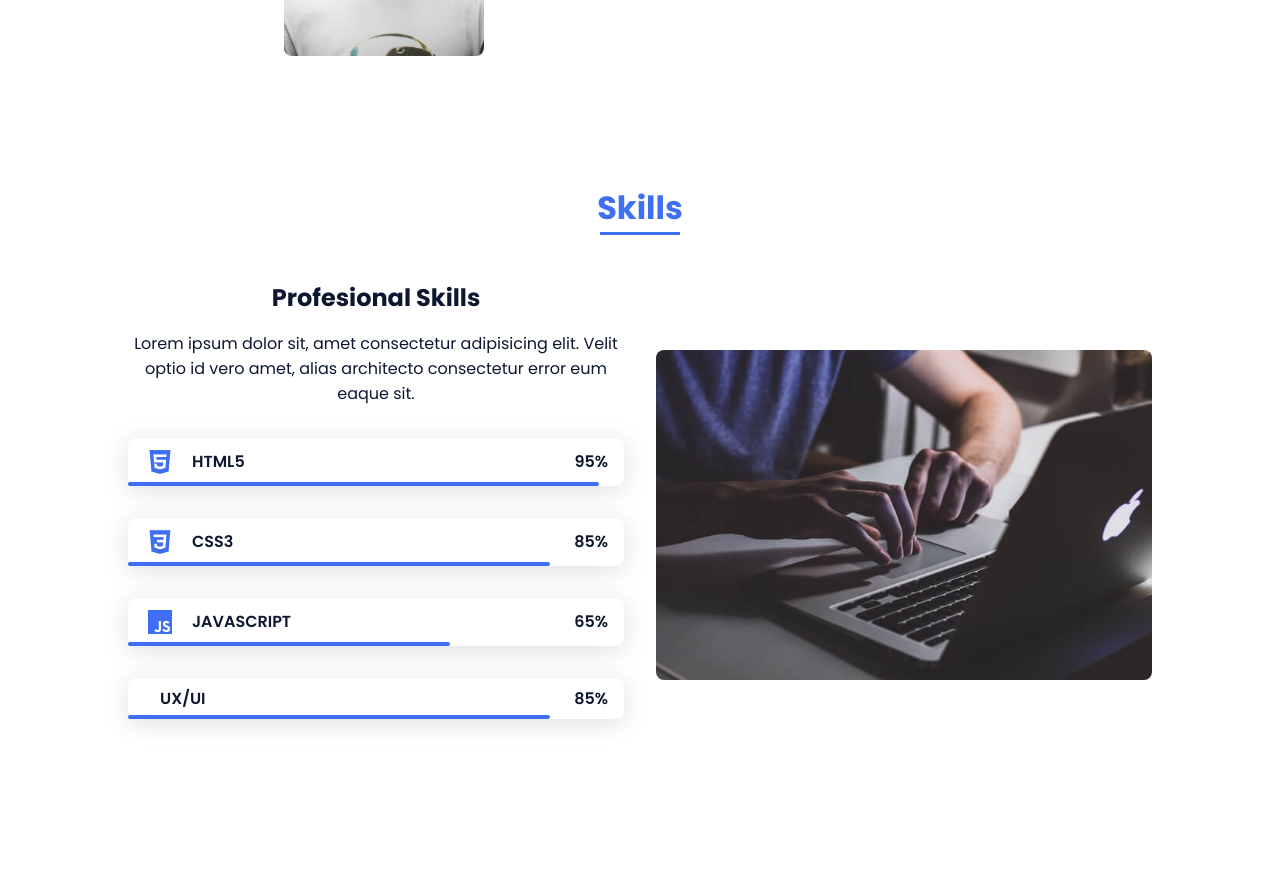
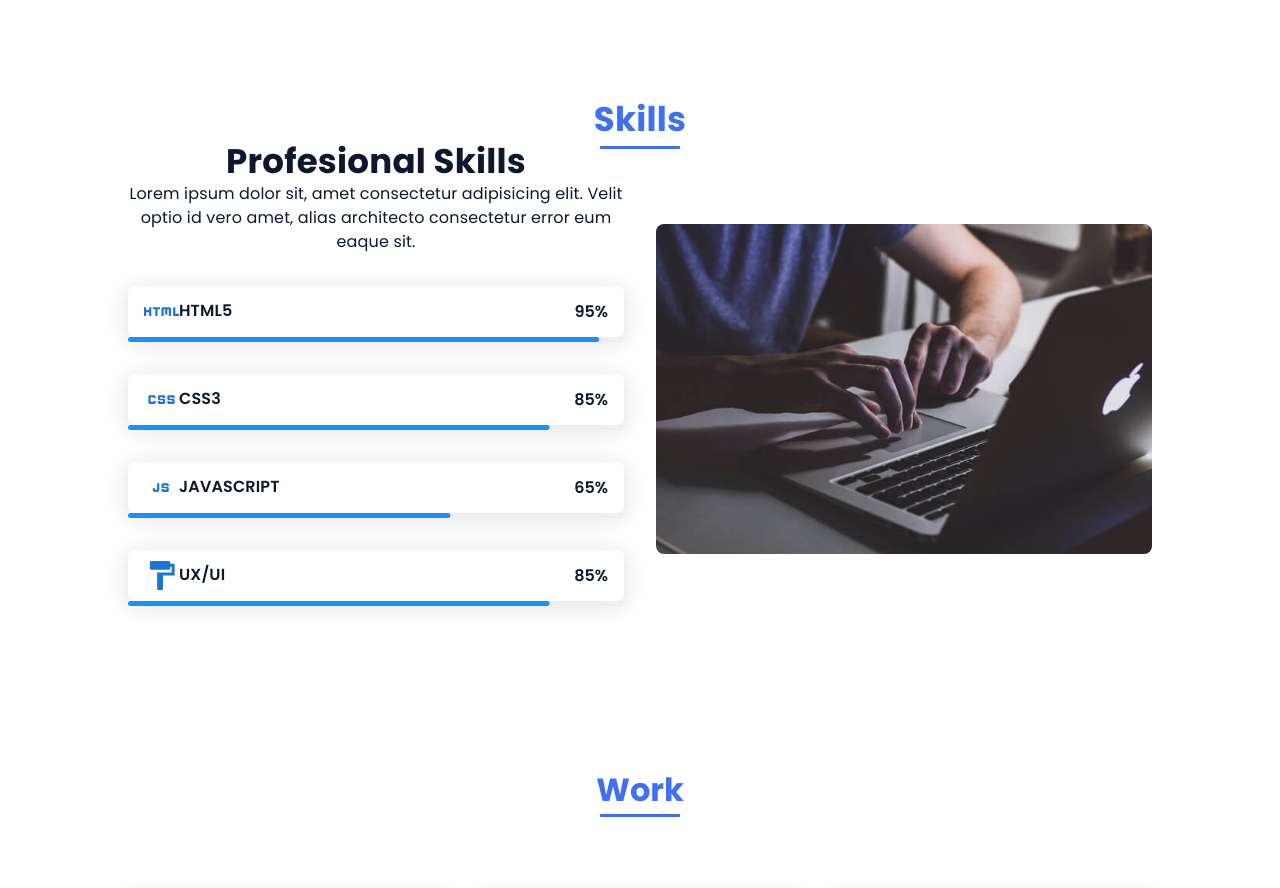
Before and after one commit to Chaitanya037/react-materialui-training, a React (Vite) app: page / in a window 1280 px wide. Shown: the part 1248-2136 px from the top of the page. Built offline with nearby package versions, Linux system fonts and the light colour scheme.

Commit message:
Skills set icons and typography

```diff
--- a/package.json
+++ b/package.json
@@ -15,7 +15,7 @@
   "dependencies": {
     "@emotion/react": "^11.13.0",
     "@emotion/styled": "^11.13.0",
-    "@mui/icons-material": "^5.15.15",
+    "@mui/icons-material": "^5.16.6",
     "@mui/material": "^5.16.5",
     "aos": "^2.3.4",
     "react": "^18.2.0",
--- a/src/components/atoms/Heading.jsx
+++ b/src/components/atoms/Heading.jsx
@@ -1,7 +1,14 @@
 import PropTypes from "prop-types";
+import Typography from "@mui/material/Typography";
 
 const Heading = ({ children, ...props }) => {
-  return <h2 {...props}>{children}</h2>;
+  return (
+    <>
+      <Typography variant="h4" component="h2"  sx={{fontFamily: 'var(--h2-font-size)', fontWeight: 'bold'}} {...props}>
+        {children}
+      </Typography>
+    </>
+  );
 };
 
 Heading.propTypes = {
--- a/src/components/atoms/Skill.jsx
+++ b/src/components/atoms/Skill.jsx
@@ -1,17 +1,51 @@
 import PropTypes from "prop-types";
+import { styled } from "@mui/material/styles";
+import Typography from "@mui/material/Typography";
 
-const Skill = ({name, class_name, icon, percentage}) => {
+import LinearProgress, {
+  linearProgressClasses,
+} from "@mui/material/LinearProgress";
+
+const BorderLinearProgress = styled(LinearProgress)(({ theme }) => ({
+  height: 5,
+  borderRadius: 5,
+  [`&.${linearProgressClasses.colorPrimary}`]: {
+    backgroundColor:
+      theme.palette.grey[theme.palette.mode === "light" ? 200 : 800],
+  },
+  [`& .${linearProgressClasses.bar}`]: {
+    borderRadius: 5,
+    backgroundColor: theme.palette.mode === "light" ? "#1a90ff" : "#308fe8",
+  },
+}));
+
+const Skill = ({ name, percentage, children }) => {
   return (
+    <>
       <div className="skills__data">
         <div className="skills__names">
-        <i className={`bx ${icon} skills__icon`}></i>
-        <span className="skills__name">{name}</span>
+            {children}
+          <Typography
+            variant="body1"
+            sx={{
+              fontWeight: "var(--font-semi)",
+              fontFamily: "var(--body-font)",
+              fontSize: "var(--normal-font-size)",
+            }}
+          >
+            {name}
+          </Typography>
         </div>
-      <div className={`skills__bar ${class_name}`}></div>
         <div>
           <span className="skills__percentage">{percentage}%</span>
         </div>
       </div>
+      <BorderLinearProgress
+        sx={{ marginBottom: "var(--mb-4)" }}
+        variant="determinate"
+        value={percentage}
+      />
+    </>
   );
 };
 
@@ -19,7 +53,7 @@ Skill.propTypes = {
   name: PropTypes.string,
   percentage: PropTypes.number,
   class_name: PropTypes.string,
-  icon: PropTypes.string,
+  children: PropTypes.object,
 };
 
 export default Skill;
--- a/src/components/molecules/Skills.css
+++ b/src/components/molecules/Skills.css
@@ -17,7 +17,6 @@
     position: relative;
     font-weight: var(--font-semi);
     padding: 0.5rem 1rem;
-    margin-bottom: var(--mb-4);
     border-radius: 0.5rem;
     box-shadow: 0px 4px 25px rgba(14, 36, 49, 0.15);
   }
@@ -39,18 +38,7 @@
     border-radius: 0.5rem;
     z-index: var(--z-back);
   }
-  .skills__html {
-    width: 95%;
-  }
-  .skills__css {
-    width: 85%;
-  }
-  .skills__js {
-    width: 65%;
-  }
-  .skills__ux {
-    width: 85%;
-  }
+
   .skills__img {
     border-radius: 0.5rem;
   }
--- a/src/components/molecules/Skills.jsx
+++ b/src/components/molecules/Skills.jsx
@@ -1,27 +1,55 @@
+import "./Skills.css";
+
+import Typography from "@mui/material/Typography";
 import Heading from "../atoms/Heading";
 import Skill from "../atoms/Skill";
+import HtmlIcon from "@mui/icons-material/Html";
+import JavascriptIcon from "@mui/icons-material/Javascript";
+import CssIcon from "@mui/icons-material/Css";
+import FormatPaintIcon from "@mui/icons-material/FormatPaint";
 
-import './Skills.css';
-
-import skills_img from '../../assets/img/work3.jpg';
+import skills_img from "../../assets/img/work3.jpg";
 
 const Skills = () => {
   return (
     <section className="skills section" id="skills">
-      <Heading className="section-title">Skills</Heading>
+      <Typography
+        variant="h4"
+        component="h2"
+        className="section-title"
+        sx={{ fontFamily: "var(--h2-font-size)", fontWeight: "bold" }}
+      >
+        Skills
+      </Typography>
 
       <div className="skills__container bd-grid">
         <div>
           <Heading className="skills__subtitle">Profesional Skills</Heading>
-          <p className="skills__text">
+          <Typography
+            className="skills__text"
+            sx={{
+              mb: 4,
+              textAlign: "center",
+              fontSize: "var(--normal-font-size)",
+              fontFamily: "var(--body-font)",
+            }}
+          >
             Lorem ipsum dolor sit, amet consectetur adipisicing elit. Velit
             optio id vero amet, alias architecto consectetur error eum eaque
             sit.
-          </p>
-          <Skill name='HTML5' percentage={95} class_name='skills__html' icon='bxl-html5' />
-          <Skill name='CSS3' percentage={85} class_name='skills__css' icon='bxl-css3' />
-          <Skill name='JAVASCRIPT' percentage={65} class_name='skills__js' icon='bxl-javascript' />
-          <Skill name='UX/UI' percentage={85} class_name='skills__ux' icon='bxl-paint' />
+          </Typography>
+          <Skill name="HTML5" percentage={95} class_name="skills__html">
+            <HtmlIcon fontSize="large" color="primary" />
+          </Skill>
+          <Skill name="CSS3" percentage={85} class_name="skills__css">
+            <CssIcon fontSize="large" color="primary" />
+          </Skill>
+          <Skill name="JAVASCRIPT" percentage={65} class_name="skills__js">
+            <JavascriptIcon fontSize="large" color="primary" />
+          </Skill>
+          <Skill name="UX/UI" percentage={85} class_name="skills__ux">
+            <FormatPaintIcon fontSize="large" color="primary" />
+          </Skill>
         </div>
 
         <div>
```
Also changed, not shown: 1 other file (tests, documents, lock files or other folders). Lines whose indentation alone changed are shown as unchanged.
